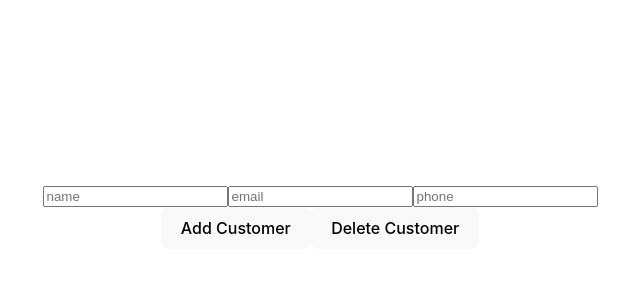
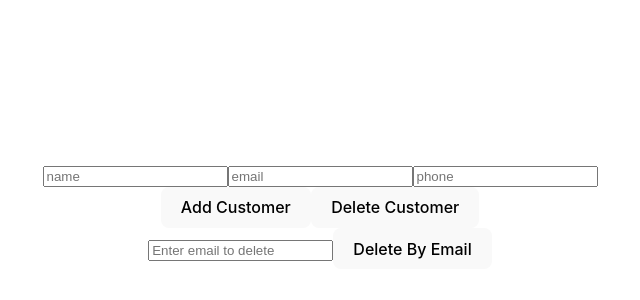
Before and after one commit to Thisura2001/react-intro, a React (Vite) app: page / in a window 1280 px wide. Shown: the part 184-484 px from the top of the page, without its empty margins (320-960 px from the left). Built offline with nearby package versions, Linux system fonts and the light colour scheme.

Commit message:
day 2(delete by email  crud)

```diff
--- a/src/App.tsx
+++ b/src/App.tsx
@@ -4,18 +4,24 @@ import { Customer } from "./Model/Customer.ts";
 
 function App() {
     const [customers, setCustomer] = useState<Customer[]>([]);
-
     const [name, setName] = useState('');
     const [email, setEmail] = useState('');
     const [phone, setPhone] = useState('');
+    const [emailToDelete, setEmailToDelete] = useState('');
 
     function addCustomer() {
         const newCustomer = new Customer(name, email, phone);
         setCustomer([...customers, newCustomer]);
     }
+
     function deleteCustomer() {
-        setCustomer((customers)=>customers.slice(0,-1));
+        setCustomer((customers) => customers.slice(0, -1));
     }
+
+    function deleteByEmail() {
+        setCustomer((customers) => customers.filter((customer) => customer.email !== emailToDelete));
+    }
+
     return (
         <>
             <input type="text" placeholder='name' onChange={(e) => setName(e.target.value)} />
@@ -26,6 +32,16 @@ function App() {
 
             <button onClick={addCustomer}>Add Customer</button>
             <button onClick={deleteCustomer}>Delete Customer</button>
+
+            <br />
+            {/* Input field for email to delete */}
+            <input
+                type="text"
+                placeholder="Enter email to delete"
+                value={emailToDelete}
+                onChange={(e) => setEmailToDelete(e.target.value)}
+            />
+            <button onClick={deleteByEmail}>Delete By Email</button>
 
             <br />
             {customers.map((customer, index) => (
```
